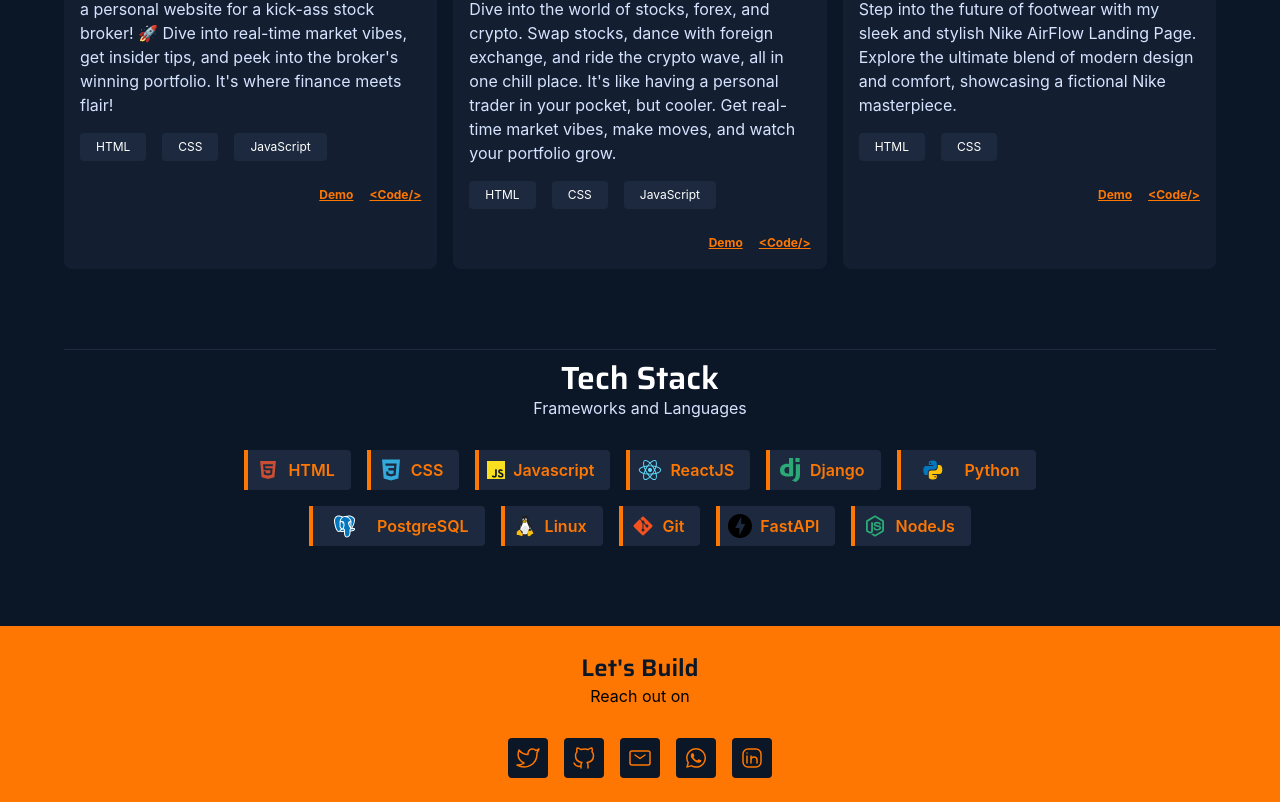
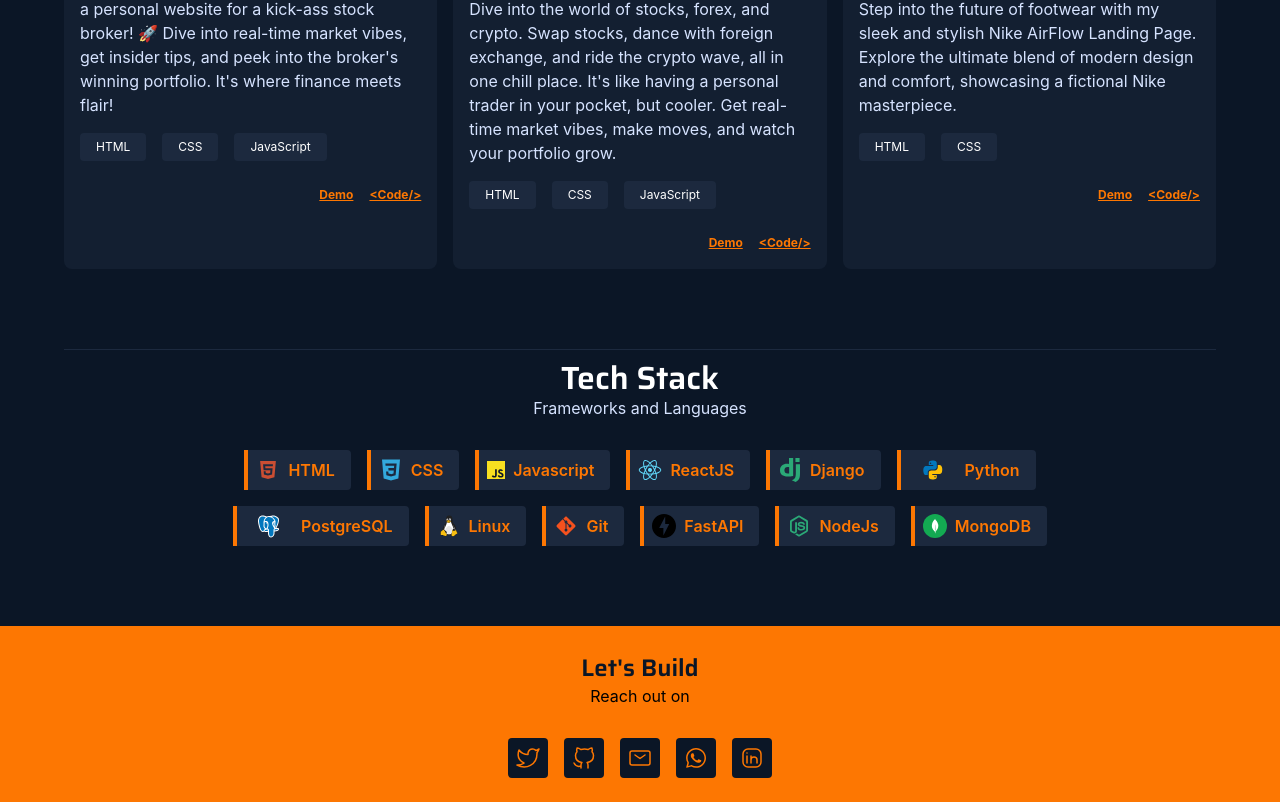
Before and after one commit to jaypee15/portfolio, a React (Create React App) app: page / in a window 1280 px wide. Shown: the part 2253-3055 px from the top of the page. Built offline with nearby package versions, Linux system fonts and the light colour scheme; a web font is replaced by a local one.

Commit message:
feat: add mongodb to tech stack

```diff
--- a/src/components/stacks.jsx
+++ b/src/components/stacks.jsx
@@ -11,6 +11,7 @@ import {
   GitIcon,
   FastAPIIcon,
   NodeJsIcon,
+  MongoDBIcon,
 } from "./svgs";
 
 const stackArray = [
@@ -25,6 +26,7 @@ const stackArray = [
   "Git",
   "FastAPI",
   "NodeJs",
+  "MongoDB",
 
 
 ];
@@ -58,7 +60,10 @@ const Stack = ({ type }) => {
       )
       : type === "NodeJs" ? (
         <NodeJsIcon />
-      ): (
+      )
+      : type === "MongoDB" ? (
+        <MongoDBIcon />
+      ) : (
         <DjangoIcon />
       )
       }
--- a/src/components/svgs.jsx
+++ b/src/components/svgs.jsx
@@ -503,3 +503,7 @@ export const IntegrationIcon = () => (
 export const FastAPIIcon = () => (
   <svg fill="#000000" viewBox="0 0 24 24" role="img" xmlns="http://www.w3.org/2000/svg"><g id="SVGRepo_bgCarrier" stroke-width="0"></g><g id="SVGRepo_tracerCarrier" stroke-linecap="round" stroke-linejoin="round"></g><g id="SVGRepo_iconCarrier"><path d="M12 0C5.375 0 0 5.375 0 12c0 6.627 5.375 12 12 12 6.626 0 12-5.373 12-12 0-6.625-5.373-12-12-12zm-.624 21.62v-7.528H7.19L13.203 2.38v7.528h4.029L11.376 21.62z"></path></g></svg>
 );
+
+export const MongoDBIcon = () => (
+  <svg viewBox="0 0 1024 1024" xmlns="http://www.w3.org/2000/svg" fill="#000000"><g id="SVGRepo_bgCarrier" stroke-width="0"></g><g id="SVGRepo_tracerCarrier" stroke-linecap="round" stroke-linejoin="round"></g><g id="SVGRepo_iconCarrier"> <circle cx="512" cy="512" r="512" style={{fill:"#13aa52"}}></circle> <path d="M648.86 449.44c-32.34-142.73-108.77-189.66-117-207.59-9-12.65-18.12-35.15-18.12-35.15-.15-.38-.39-1.05-.67-1.7-.93 12.65-1.41 17.53-13.37 30.29-18.52 14.48-113.54 94.21-121.27 256.37-7.21 151.24 109.25 241.36 125 252.85l1.79 1.27v-.11c.1.76 5 36 8.44 73.34H526a726.68 726.68 0 0 1 13-78.53l1-.65a204.48 204.48 0 0 0 20.11-16.45l.72-.65c33.48-30.93 93.67-102.47 93.08-216.53a347.07 347.07 0 0 0-5.05-56.76zM512.35 659.12s0-212.12 7-212.08c5.46 0 12.53 273.61 12.53 273.61-9.72-1.17-19.53-45.03-19.53-61.53z" style={{fill:"#fff"}}></path> </g></svg>
+)
```
